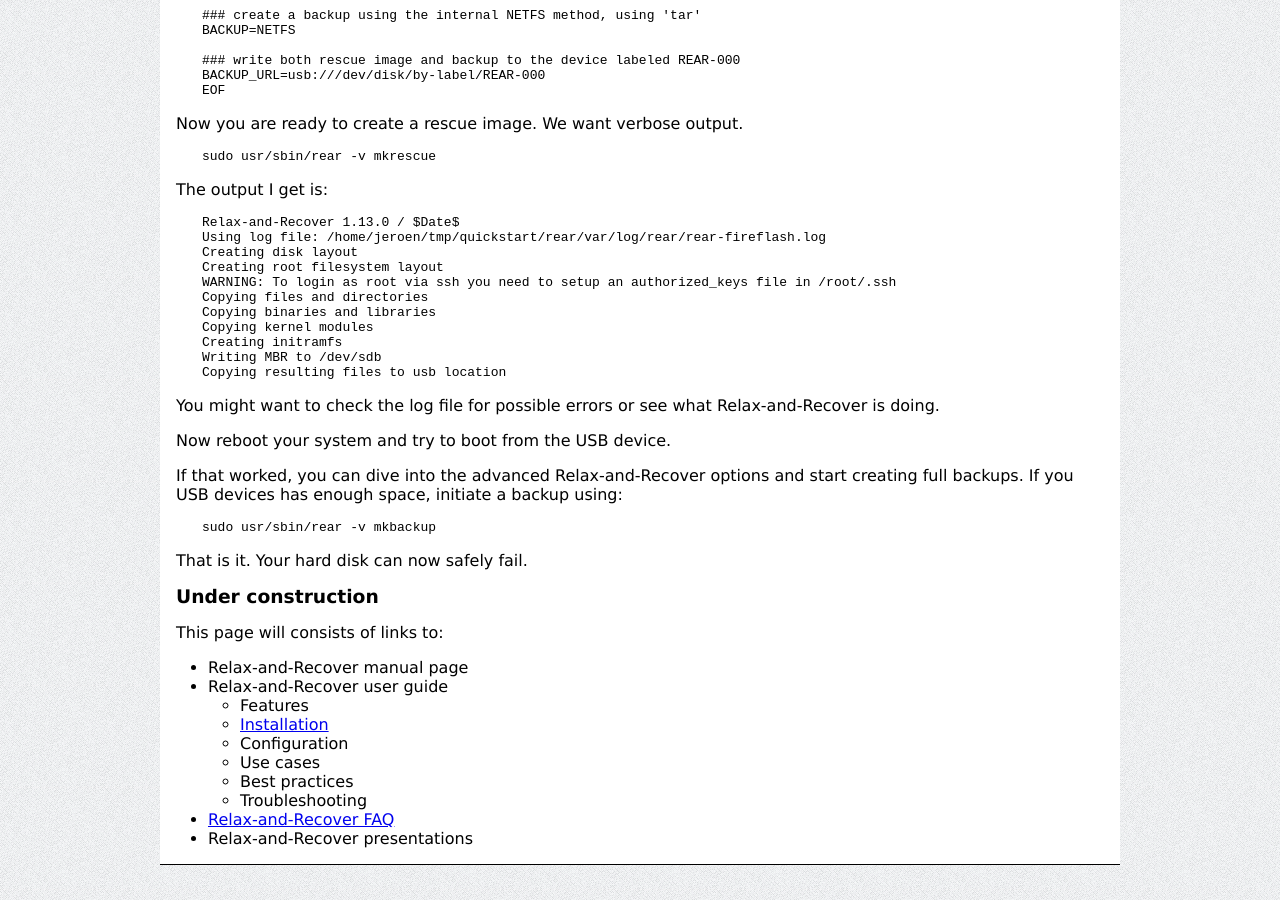
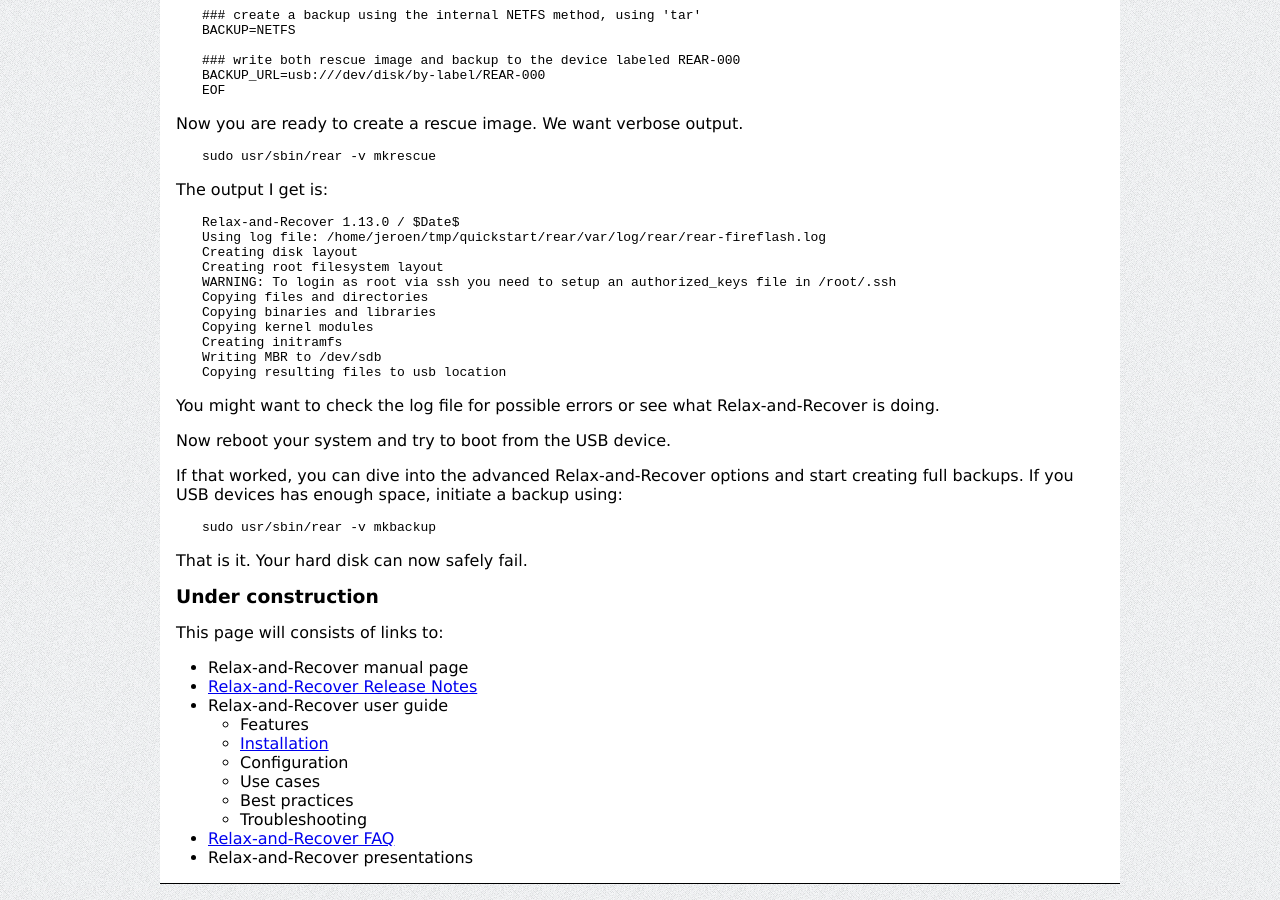
Before and after one commit to rear/rear.github.com, a Jekyll site: the page built from documentation/index.md, in a window 1280 px wide and 900 px high, scrolled down 743 px. Built offline with Jekyll 4.4.1, drawn with Linux system fonts in a browser that asks for light colours; comment, search, counter and statistics services are not loaded.

Commit message:
add link to release notes

```diff
--- a/documentation/index.md
+++ b/documentation/index.md
@@ -81,6 +81,7 @@
 This page will consists of links to:
 
  - Relax-and-Recover manual page
+ - [Relax-and-Recover Release Notes](http://relax-and-recover.org/documentation/release-notes)
  - Relax-and-Recover user guide
    * Features
    * [Installation](http://relax-and-recover.org/documentation/installation)
```
